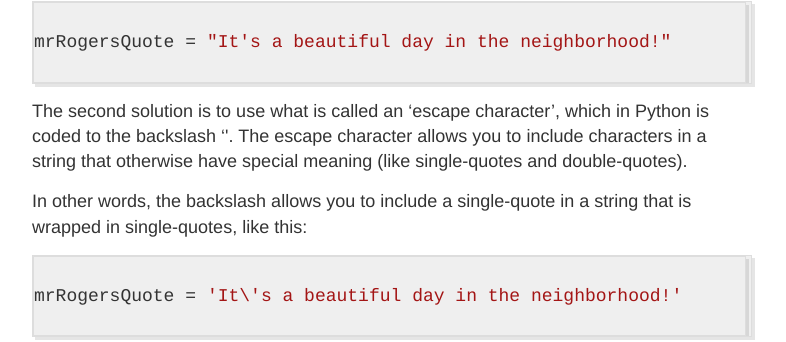
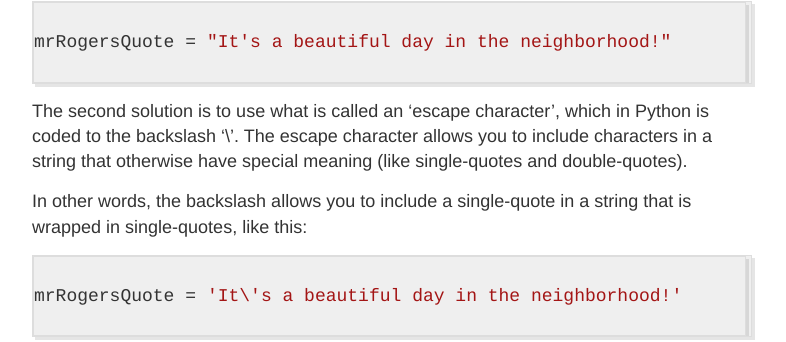
Before and after one commit to rosyberti/website, a Jekyll site: the page built from python-course/strings.md, in a window 1280 px wide and 900 px high, scrolled down 1468 px. Shown: the part 159-501 px from the top of the window, without its empty margins (248-1034 px from the left). Built offline with Jekyll 4.4.1, drawn with Linux system fonts in a browser that asks for light colours.

````diff
--- a/python-course/strings.md
+++ b/python-course/strings.md
@@ -63,7 +63,7 @@ mrRogersQuote = "It's a beautiful day in the neighborhood!"
 
 ```
 
-The second solution is to use what is called an 'escape character', which in Python is coded to the backslash '\'. The escape character allows you to include characters in a string that otherwise have special meaning (like single-quotes and double-quotes).
+The second solution is to use what is called an 'escape character', which in Python is coded to the backslash '\\'. The escape character allows you to include characters in a string that otherwise have special meaning (like single-quotes and double-quotes).
 
 In other words, the backslash allows you to include a single-quote in a string that is wrapped in single-quotes, like this:
 
````
